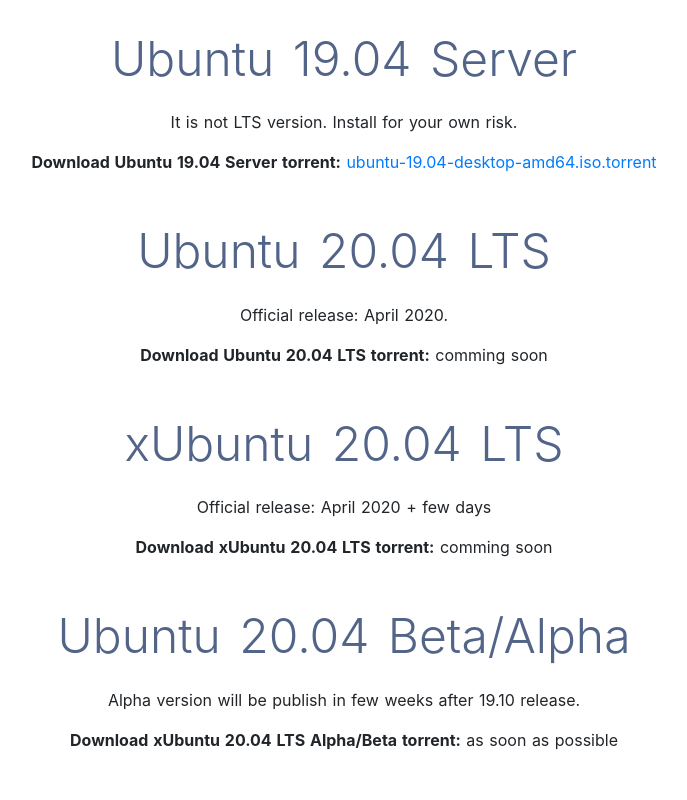
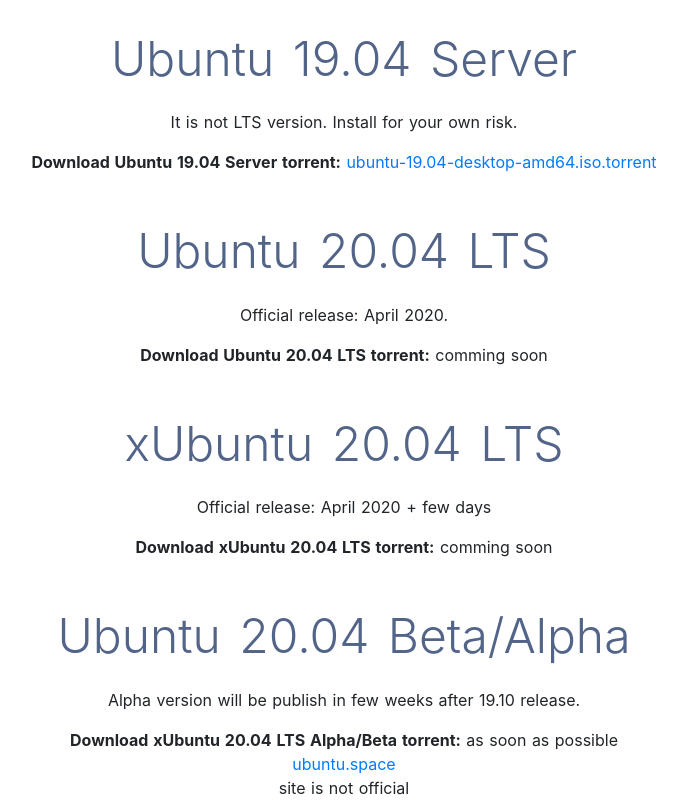
Before and after one commit to NicoPennec/ubuntu.space, a Nuxt app: page /downloads in a window 1280 px wide. Shown: the part 1320-2120 px from the top of the page, without its empty margins (296-983 px from the left). Before the commit the page ends 2072 px from the top, so only its background shows below. Built offline with nearby package versions, Linux system fonts and the light colour scheme.

Commit message:
Front page link for downloads

```diff
--- a/pages/downloads/index.vue
+++ b/pages/downloads/index.vue
@@ -37,6 +37,7 @@
       <p>Alpha version will be publish in few weeks after 19.10 release.</p>
       <div><b>Download xUbuntu 20.04 LTS Alpha/Beta torrent:</b> as soon as possible</div>
 
+      <div class="description"><a href="/">ubuntu.space</a><br />site is not official</div>
 
     </div>
   </div>
```
